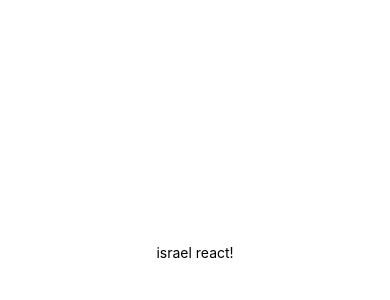
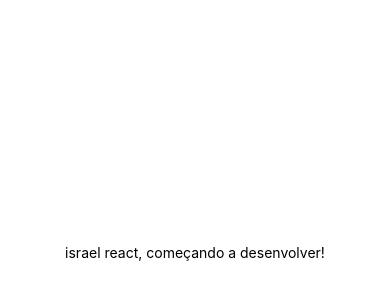
Before and after one commit to israel206/PlantManager, a React Native app: screen / in a window 390 px wide. Shown: the part 170-470 px from the top of the page. Built offline with nearby package versions, Linux system fonts and the light colour scheme.

Commit message:
upgrade do app 👨‍💻

```diff
--- a/App.tsx
+++ b/App.tsx
@@ -5,7 +5,7 @@
 export default function App() {
   return (
     <View style={styles.container}>
-      <Text>israel react!</Text>
+      <Text>israel react, começando a desenvolver!</Text>
       <StatusBar style="auto" />
     </View>
   );
```
